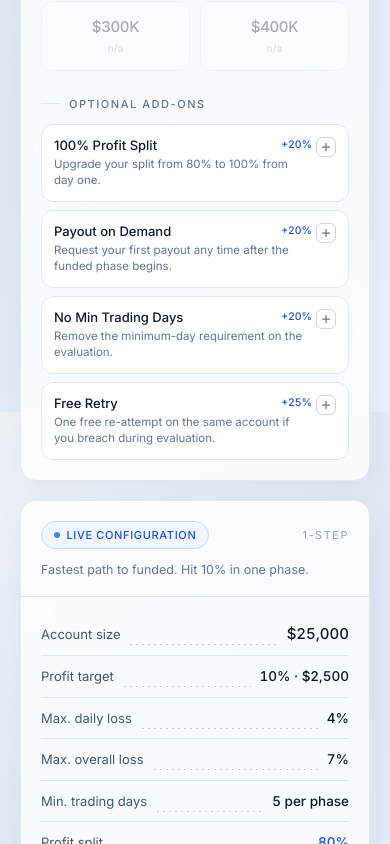
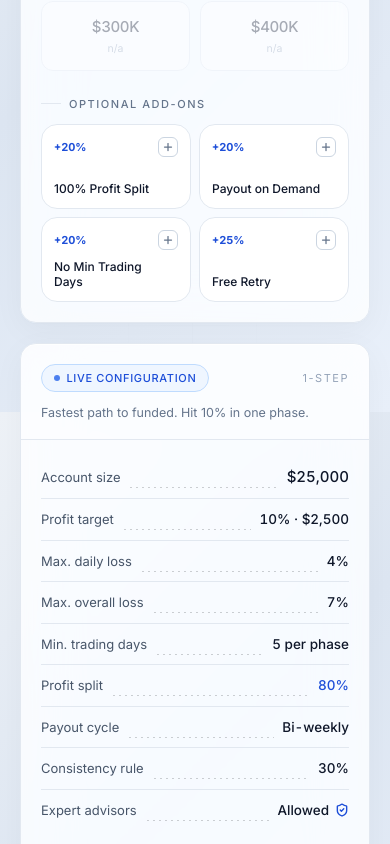
Before and after one commit to jatinkatariaaaa/thepeoplepropwebsite, a Next.js app: page / in a window 390 px wide. Shown: the part 2120-2964 px from the top of the page. Built offline with nearby package versions, Linux system fonts and the light colour scheme.

Commit message:
Update ChallengeCalculator mobile view for add-ons

```diff
--- a/src/components/landing/ChallengeCalculator.tsx
+++ b/src/components/landing/ChallengeCalculator.tsx
@@ -375,7 +375,7 @@ export function ChallengeCalculator() {
             {/* Add-ons */}
             <div className="mt-6">
               <ColumnHeading>Optional add-ons</ColumnHeading>
-              <div className="grid grid-cols-1 sm:grid-cols-2 gap-2">
+              <div className="grid grid-cols-2 gap-2">
                 {applicableAddOns.map((a) => {
                   const active = selectedAddOns.includes(a.key);
                   return (
@@ -385,14 +385,26 @@ export function ChallengeCalculator() {
                       onClick={() => toggleAddOn(a.key)}
                       aria-pressed={active}
                       className={cn(
-                        "group relative rounded-xl border p-3 text-left transition-all lift",
+                        "group relative rounded-2xl sm:rounded-xl border p-3 sm:p-3 text-left transition-all lift flex flex-col sm:block justify-between min-h-[85px] sm:min-h-0",
                         active
                           ? "border-[var(--ink-950)] bg-[var(--ink-950)] text-white"
                           : "border-[var(--border)] bg-white hover:border-[var(--ink-950)]",
                       )}
                     >
-                      <div className="flex items-start justify-between gap-3">
-                        <div className="min-w-0">
+                      {/* Desktop layout wrapper & Mobile top row */}
+                      <div className="flex items-start sm:items-start justify-between w-full sm:w-auto gap-3">
+                        {/* Mobile percentage (hidden on desktop) */}
+                        <span
+                          className={cn(
+                            "sm:hidden text-[11px] font-bold tabular-nums mt-0.5",
+                            active ? "text-[var(--accent-400)]" : "text-[var(--accent-700)]",
+                          )}
+                        >
+                          +{a.feePct}%
+                        </span>
+
+                        {/* Desktop text content (hidden on mobile) */}
+                        <div className="hidden sm:block min-w-0">
                           <p
                             className={cn(
                               "text-[13px] font-medium leading-tight",
@@ -412,6 +424,8 @@ export function ChallengeCalculator() {
                             {a.description}
                           </p>
                         </div>
+
+                        {/* Checkbox (shared) */}
                         <span
                           className={cn(
                             "shrink-0 grid place-items-center w-5 h-5 rounded-md border transition-colors",
@@ -430,9 +444,23 @@ export function ChallengeCalculator() {
                           )}
                         </span>
                       </div>
+
+                      {/* Mobile label (bottom row, hidden on desktop) */}
+                      <div className="sm:hidden mt-2 w-full">
+                        <p
+                          className={cn(
+                            "text-[12px] font-medium leading-tight pr-2",
+                            active ? "text-white" : "text-[var(--ink-950)]",
+                          )}
+                        >
+                          {a.label}
+                        </p>
+                      </div>
+
+                      {/* Desktop percentage (absolute top-right, hidden on mobile) */}
                       <span
                         className={cn(
-                          "absolute top-3 right-9 text-[10.5px] font-medium tabular-nums",
+                          "hidden sm:block absolute top-3 right-9 text-[10.5px] font-medium tabular-nums",
                           active ? "text-[var(--accent-400)]" : "text-[var(--accent-700)]",
                         )}
                       >
```
